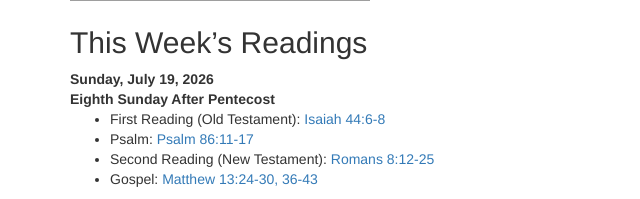
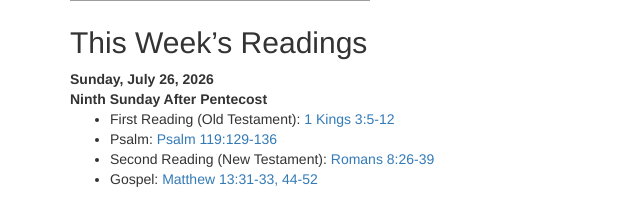
Before and after one commit to groberts314/EmanuelWeb, a PHP site: page / in a window 1280 px wide. Shown: the part 637-836 px from the top of the page, without its empty margins (0-640 px from the left). Run offline with PHP 8.4, Linux system fonts and the light colour scheme; data that the repository does not hold is empty; some libraries are stand-ins or nearby versions; grey boxes are pictures that could not be loaded.

Commit message:
feat: Bible readings for Sunday, July 26, 2026

```diff
--- a/partials/homepage-v2-bible-readings.phtml
+++ b/partials/homepage-v2-bible-readings.phtml
@@ -2,33 +2,33 @@
 <div class="module-content right">
     <div class="bible-readings">
         <div class="bible-readings-title">
-            <strong>Sunday, July 19, 2026</strong>
+            <strong>Sunday, July 26, 2026</strong>
             <br />
-            <strong>Eighth Sunday After Pentecost</strong>
+            <strong>Ninth Sunday After Pentecost</strong>
         </div>
         <ul class="bible-readings-list">
             <li>
                 First Reading <span class="mobile-hide">(Old Testament)</span>:
-                <a href="https://www.biblegateway.com/passage/?search=Isaiah%2044%3A6-8&version=NRSVUE" target="_blank" rel="noopener noreferrer nofollow">
-                    Isaiah 44:6-8
+                <a href="https://www.biblegateway.com/passage/?search=1%20Kings%203%3A5-12&version=NRSVUE" target="_blank" rel="noopener noreferrer nofollow">
+                    1 Kings 3:5-12
                 </a>
             </li>
             <li>
                 Psalm:
-                <a href="https://www.biblegateway.com/passage/?search=Psalm%2086%3A11-17&version=NRSVUE" target="_blank" rel="noopener noreferrer nofollow">
-                    Psalm 86:11-17
+                <a href="https://www.biblegateway.com/passage/?search=Psalm%20119%3A129-136&version=NRSVUE" target="_blank" rel="noopener noreferrer nofollow">
+                    Psalm 119:129-136
                 </a>
             </li>
             <li>
                 Second Reading <span class="mobile-hide">(New Testament)</span>:
-                <a href="https://www.biblegateway.com/passage/?search=Romans%208%3A12-25&version=NRSVUE" target="_blank" rel="noopener noreferrer nofollow">
-                    Romans 8:12-25
+                <a href="https://www.biblegateway.com/passage/?search=Romans%208%3A26-39&version=NRSVUE" target="_blank" rel="noopener noreferrer nofollow">
+                    Romans 8:26-39
                 </a>
             </li>
             <li>
                 Gospel:
-                <a href="https://www.biblegateway.com/passage/?search=Matthew%2013%3A24-30%2C%2036-43&version=NRSVUE" target="_blank" rel="noopener noreferrer nofollow">
-                    Matthew 13:24-30, 36-43
+                <a href="https://www.biblegateway.com/passage/?search=Matthew%2013%3A31-33%2C%2044-52&version=NRSVUE" target="_blank" rel="noopener noreferrer nofollow">
+                    Matthew 13:31-33, 44-52
                 </a>
             </li>
         </ul>
```
